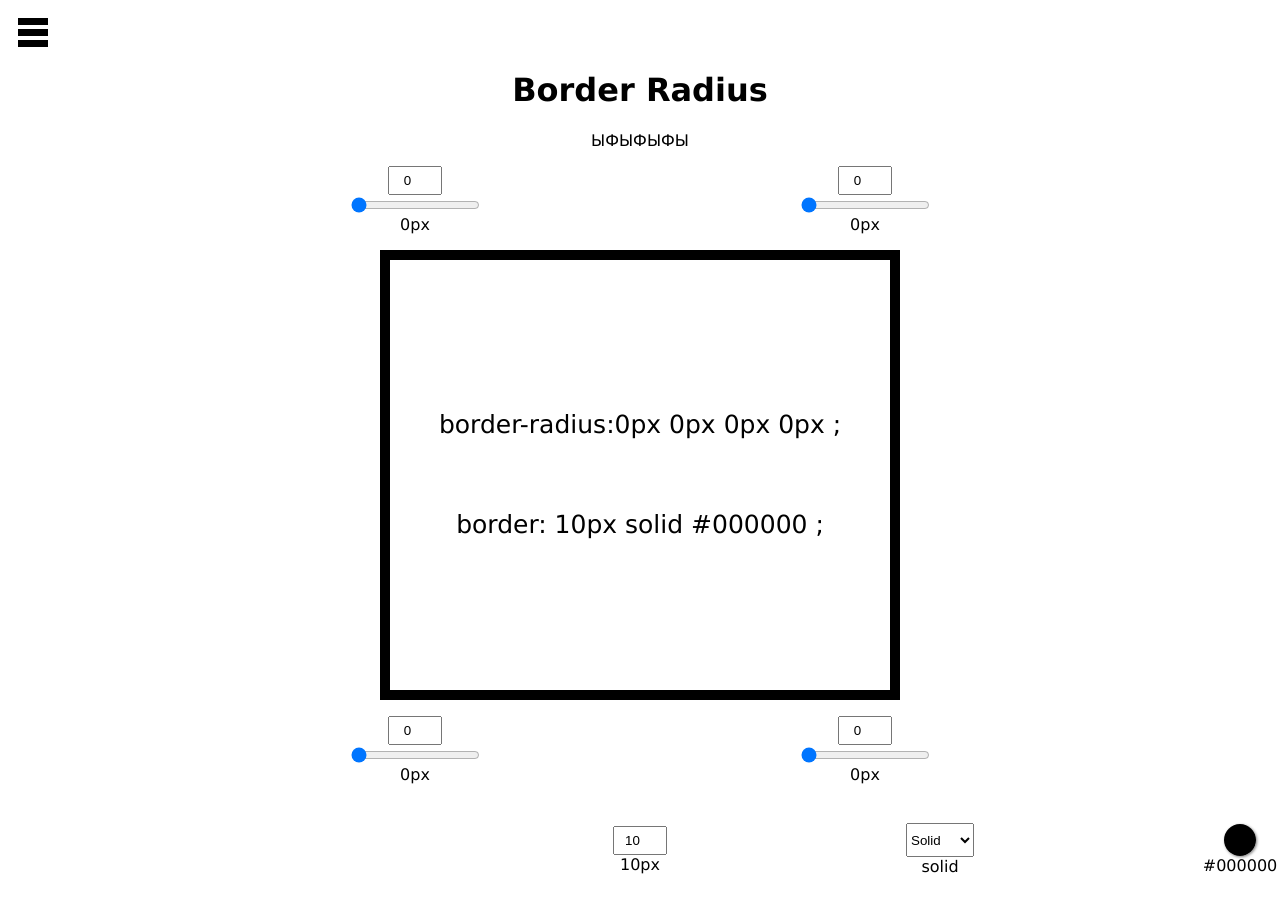
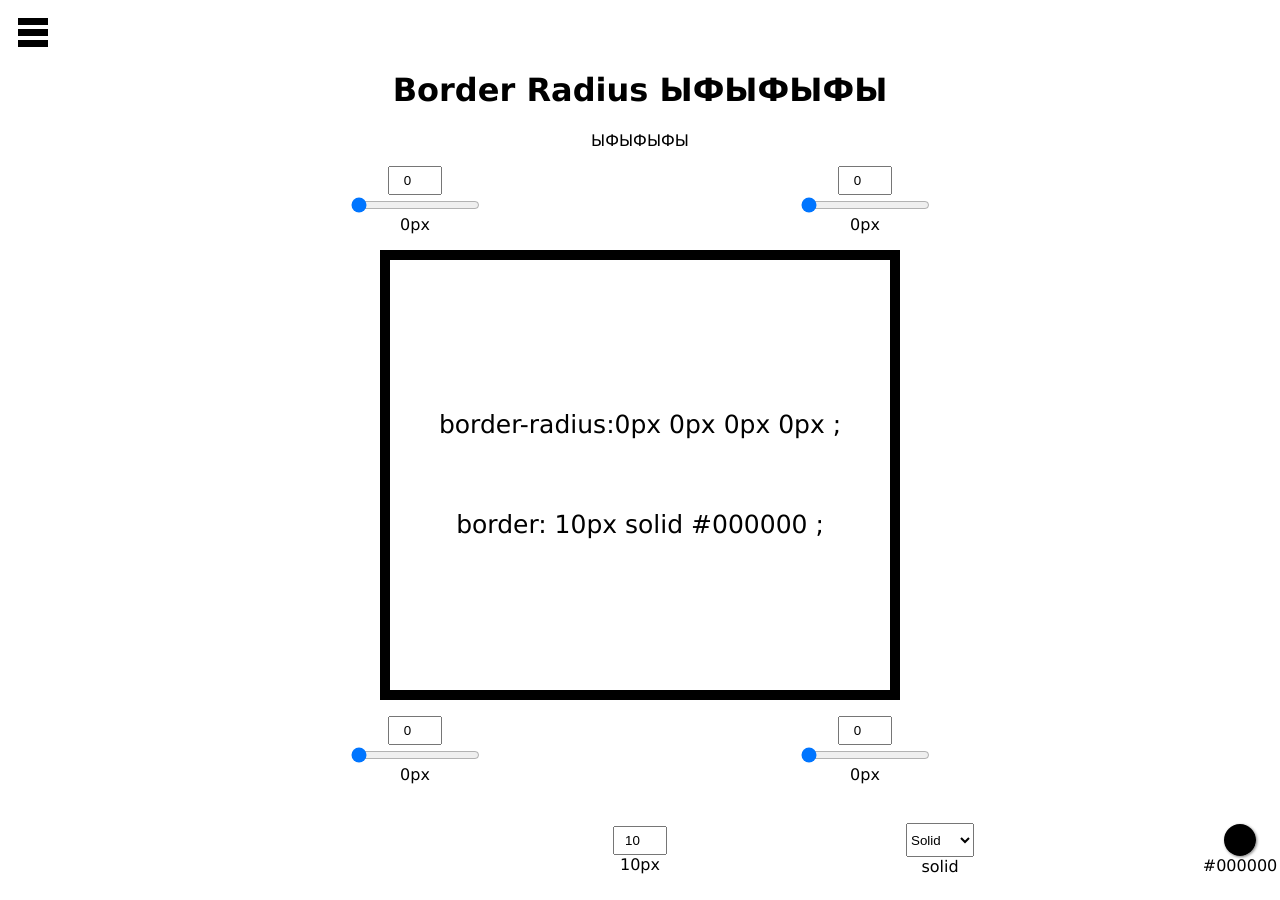
Before and after one commit to GrayOrchid/reactcssgenerator, a React (Create React App) app in the folder react-css-generator/: page /borderRadius in a window 1280 px wide. Shown: the top 900 px of the page. Built offline with nearby package versions, Linux system fonts and the light colour scheme.

Commit message:
Update BorderRadius.jsx

```diff
--- a/react-css-generator/src/pages/BorderRadius.jsx
+++ b/react-css-generator/src/pages/BorderRadius.jsx
@@ -16,7 +16,7 @@ const Borderradius = () => {
 
    <BurgerMenu/>
    <div className="page-container __margin">
-      <h1>Border Radius</h1>
+      <h1>Border Radius   ЫФЫФЫФЫ</h1>
       ЫФЫФЫФЫ
       <div className="border-items">
          <div className="border-radius">
```
